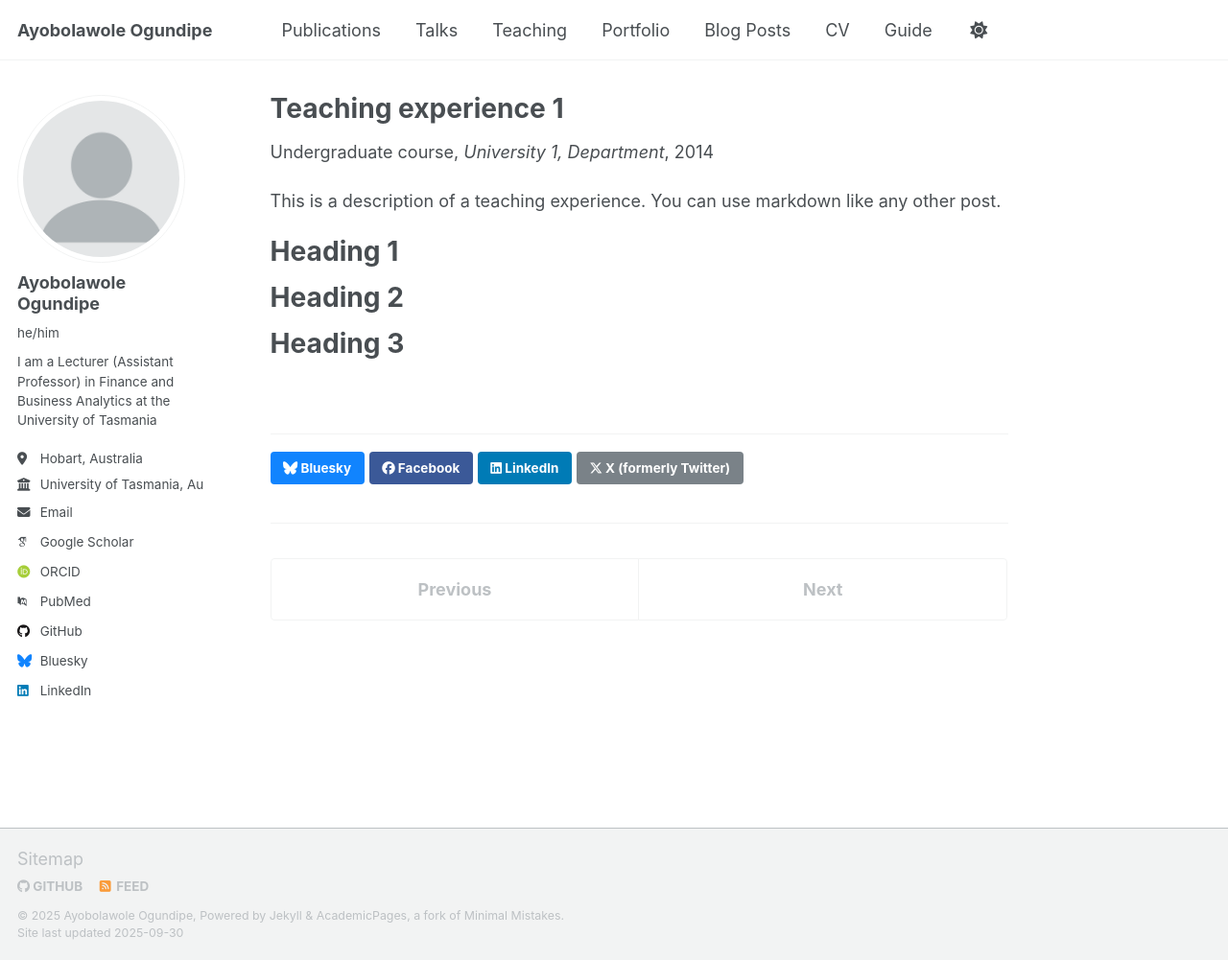
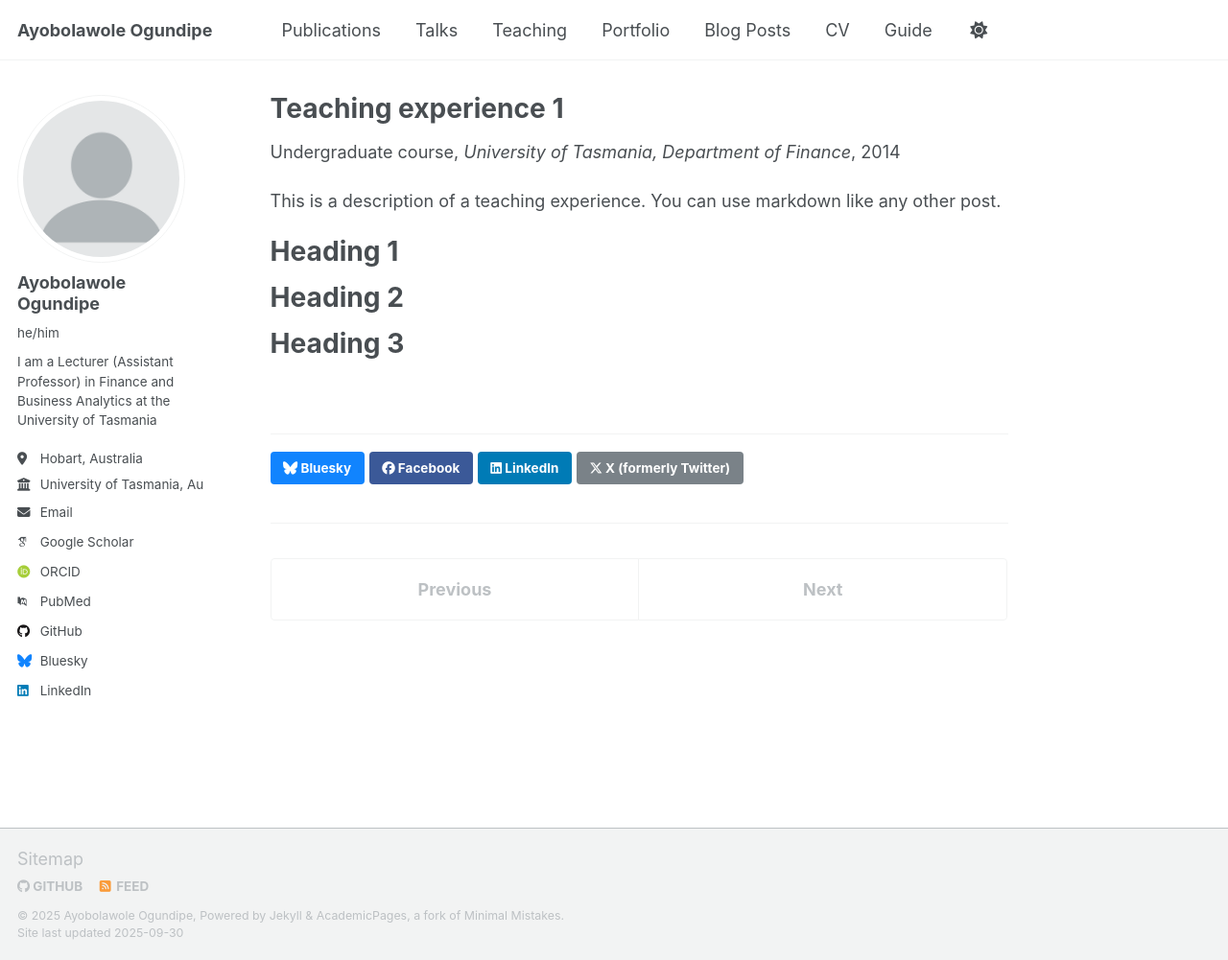
Before and after one commit to ayobolawole/ayobolawole.github.io, a Jekyll site: the page built from _teaching/2014-spring-teaching-1.md, in a window 1280 px wide and 1001 px high. Shown: the whole window at 96% size. Built offline with Jekyll 4.4.1, drawn with Linux system fonts in a browser that asks for light colours; some web fonts are replaced; a script that is not in the unit is left out.

Commit message:
Update 2014-spring-teaching-1.md

```diff
--- a/_teaching/2014-spring-teaching-1.md
+++ b/_teaching/2014-spring-teaching-1.md
@@ -2,8 +2,8 @@
 title: "Teaching experience 1"
 collection: teaching
 type: "Undergraduate course"
-permalink: /teaching/2014-spring-teaching-1
-venue: "University 1, Department"
+permalink: /teaching/2022- 2025 spring-teaching-1
+venue: "University of Tasmania, Department of Finance"
 date: 2014-01-01
 location: "City, Country"
 ---
```
